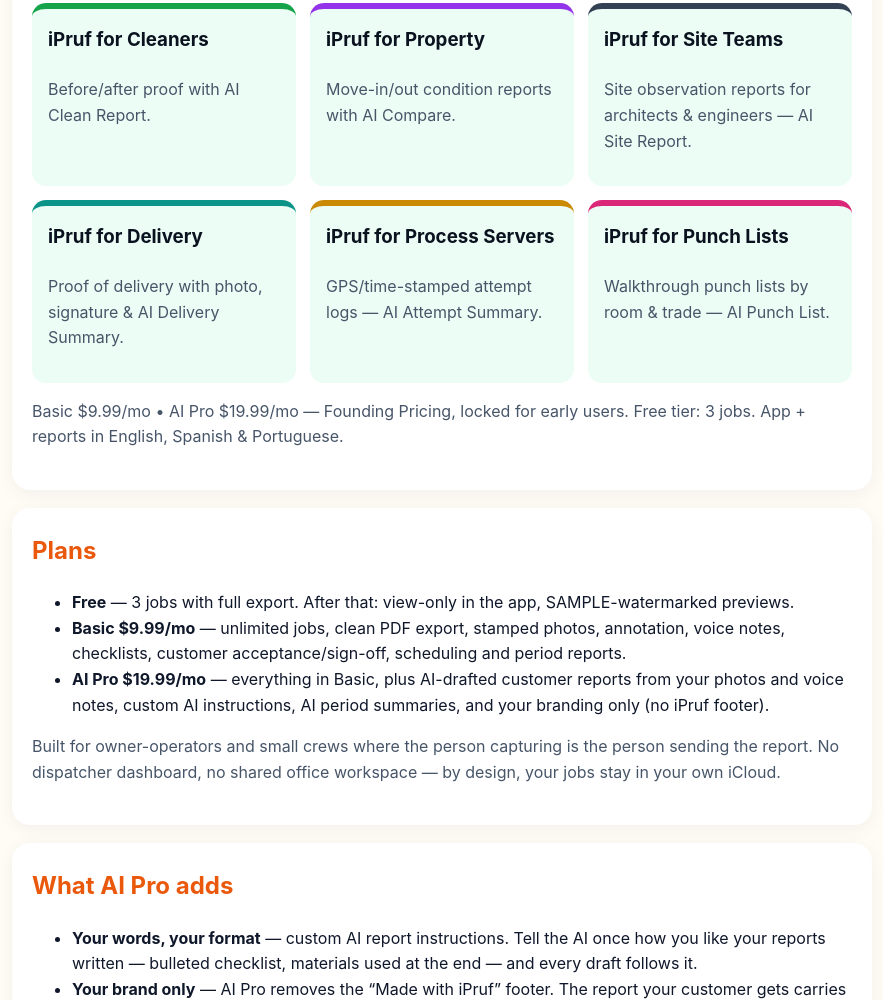
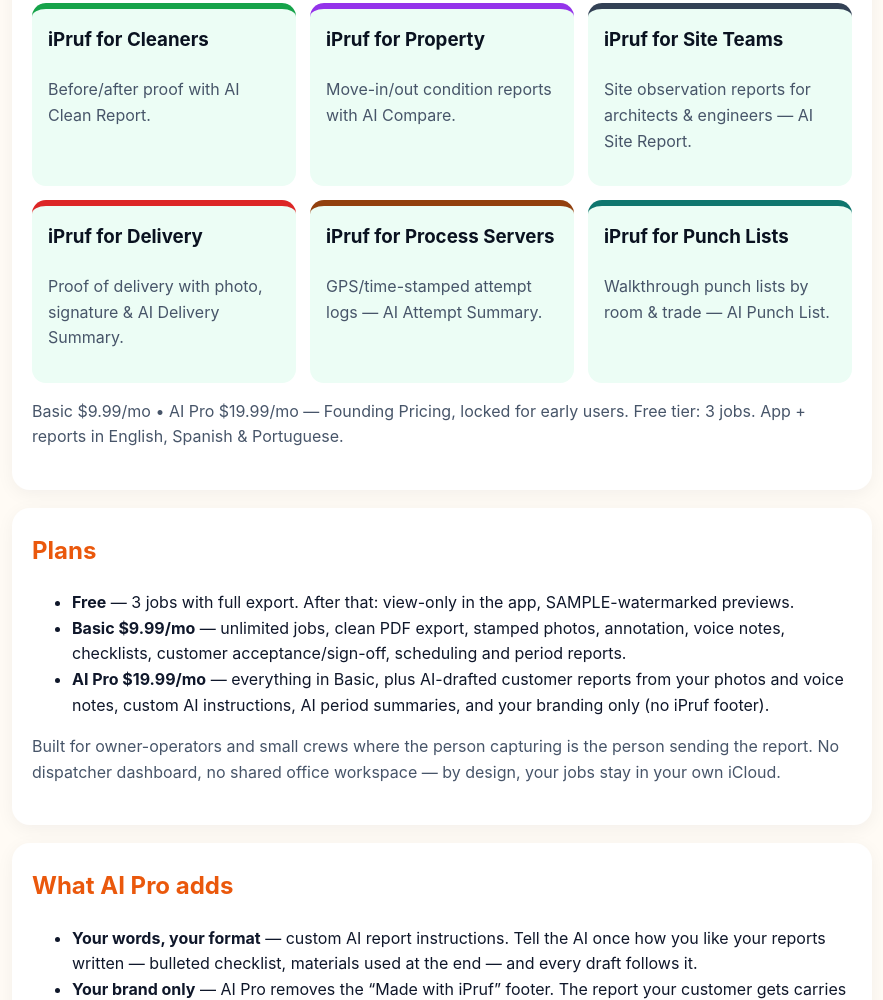
Before and after one commit to grsanjay/ipruf.com, a plain HTML site: page index.html in a window 1280 px wide. Shown: the part 2283-3283 px from the top of the page, without its empty margins (198-1081 px from the left). Drawn offline with Linux system fonts and the light colour scheme.

Commit message:
Match template card colors to the app: Delivery #DC2626, Serve #92400E, Punch #0F766E

```diff
--- a/style.css
+++ b/style.css
@@ -59,7 +59,7 @@
 @media(max-width:560px){.apps{grid-template-columns:1fr}}
 
 /* Missing card accents for Tier-1 apps */
-.site{border-top:6px solid #334155}.delivery{border-top:6px solid #0D9488}.serve{border-top:6px solid #CA8A04}.punch{border-top:6px solid #DB2777}
+.site{border-top:6px solid #334155}.delivery{border-top:6px solid #DC2626}.serve{border-top:6px solid #92400E}.punch{border-top:6px solid #0F766E}
 
 /* FAQ */
 .faq details{background:#fff;border:1px solid #E2E8F0;border-radius:12px;padding:12px 16px;margin:10px 0}
```
